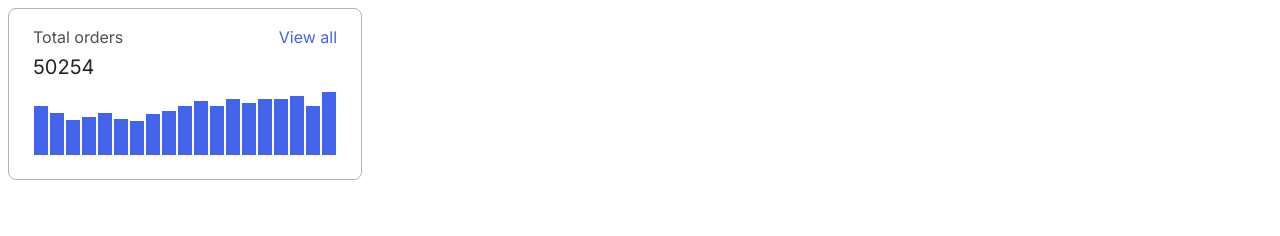
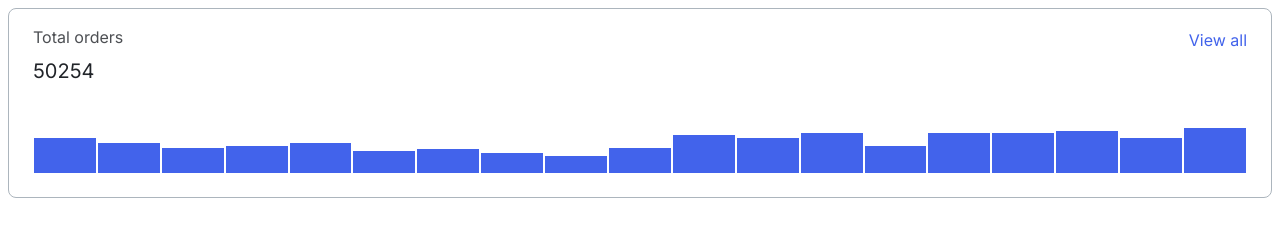
Before and after one commit to js-tasks-ru/htmlcss-20240216_kseniya4, a website: page 04-lection2/01-histogram/index.html in a window 1280 px wide. Drawn offline with Linux system fonts and the light colour scheme.

Commit message:
updated histogram Lection 2 Histogram

```diff
--- a/04-lection2/01-histogram/histogram.css
+++ b/04-lection2/01-histogram/histogram.css
@@ -1,13 +1,4 @@
-* {
-    box-sizing: border-box;
-    font-family: 'Inter', sans-serif;
-}
-.histogram-container {
-    max-width: 354px;
-}
 .histogram {
-    --primary: #4263EB;
-    width: 100%;
     border: 1px solid var(--grey-3);
     border-radius: 8px;
     padding: 16px 24px 24px 24px;
@@ -15,6 +6,7 @@
     font-style: normal;
     font-weight: 400;
     min-width: 240px;
+    box-sizing: border-box;
 }
 .histogram__info {
     display: flex;
@@ -31,19 +23,19 @@
     font-size: 20px;
     line-height: 26px;
     color: var(--black);
-    margin: 5px 0;
-    width: 100%;
+    margin: 6px 0 39px;
 }
 .histogram__link {
     color: var(--primary);
     text-decoration: none;
     font-size: 16px;
     line-height: 24px;
+    margin-top: 3px;
 }
 .histogram__blocks {
     display: flex;
     align-items: flex-end;
-    height: 70px;
+    height: 50px;
 }
 .histogram__block {
     background-color: var(--primary);
--- a/04-lection2/01-histogram/index.html
+++ b/04-lection2/01-histogram/index.html
@@ -7,28 +7,27 @@
         <link rel="stylesheet" href="./histogram.css">
     </head>
     <body>
-        <div class="histogram-container">
         <div class="histogram">
             <div class="histogram__info">
                 <span class="histogram__title">Total orders</span>
                 <a href="#" class="histogram__link">View all</a>
-                    <span class="histogram__number">50254</span>
             </div>
+            <div class="histogram__number">50254</div>
             <div class="histogram__blocks">
                 <div class="histogram__block" style="height: 70%"></div>
                 <div class="histogram__block" style="height: 60%"></div>
                 <div class="histogram__block" style="height: 50%"></div>
                 <div class="histogram__block" style="height: 55%"></div>
                 <div class="histogram__block" style="height: 60%"></div>
-                    <div class="histogram__block" style="height: 52%"></div>
+                <div class="histogram__block" style="height: 45%"></div>
                 <div class="histogram__block" style="height: 49%"></div>
-                    <div class="histogram__block" style="height: 58%"></div>
-                    <div class="histogram__block" style="height: 63%"></div>
-                    <div class="histogram__block" style="height: 70%"></div>
+                <div class="histogram__block" style="height: 40%"></div>
+                <div class="histogram__block" style="height: 35%"></div>
+                <div class="histogram__block" style="height: 50%"></div>
                 <div class="histogram__block" style="height: 77%"></div>
                 <div class="histogram__block" style="height: 70%"></div>
                 <div class="histogram__block" style="height: 80%"></div>
-                    <div class="histogram__block" style="height: 75%"></div>
+                <div class="histogram__block" style="height: 55%"></div>
                 <div class="histogram__block" style="height: 80%"></div>
                 <div class="histogram__block" style="height: 80%"></div>
                 <div class="histogram__block" style="height: 85%"></div>
@@ -36,6 +35,5 @@
                 <div class="histogram__block" style="height: 90%"></div>
             </div>
         </div>
-        </div>
     </body>
 </html>
--- a/assets/css/main.css
+++ b/assets/css/main.css
@@ -11,7 +11,7 @@
     --black: #212429;
     --pink: #F784AD;
     --purple: #7048E8;
-    --blue: #374FC7;
+    --blue: #4263EB;
     --red: #F03D3E;
     --grey-1: #F8F9FA;
     --grey-2: #DDE2E5;
@@ -25,10 +25,7 @@
     --primary: var(--blue);
     --secondary: var(--purple);
 }
-
-* {
+html, body {
     font-family: 'Roboto', sans-serif;
-}
-html, body {
     height: 100vh;
 }
```
Lines whose indentation alone changed are shown as unchanged.
